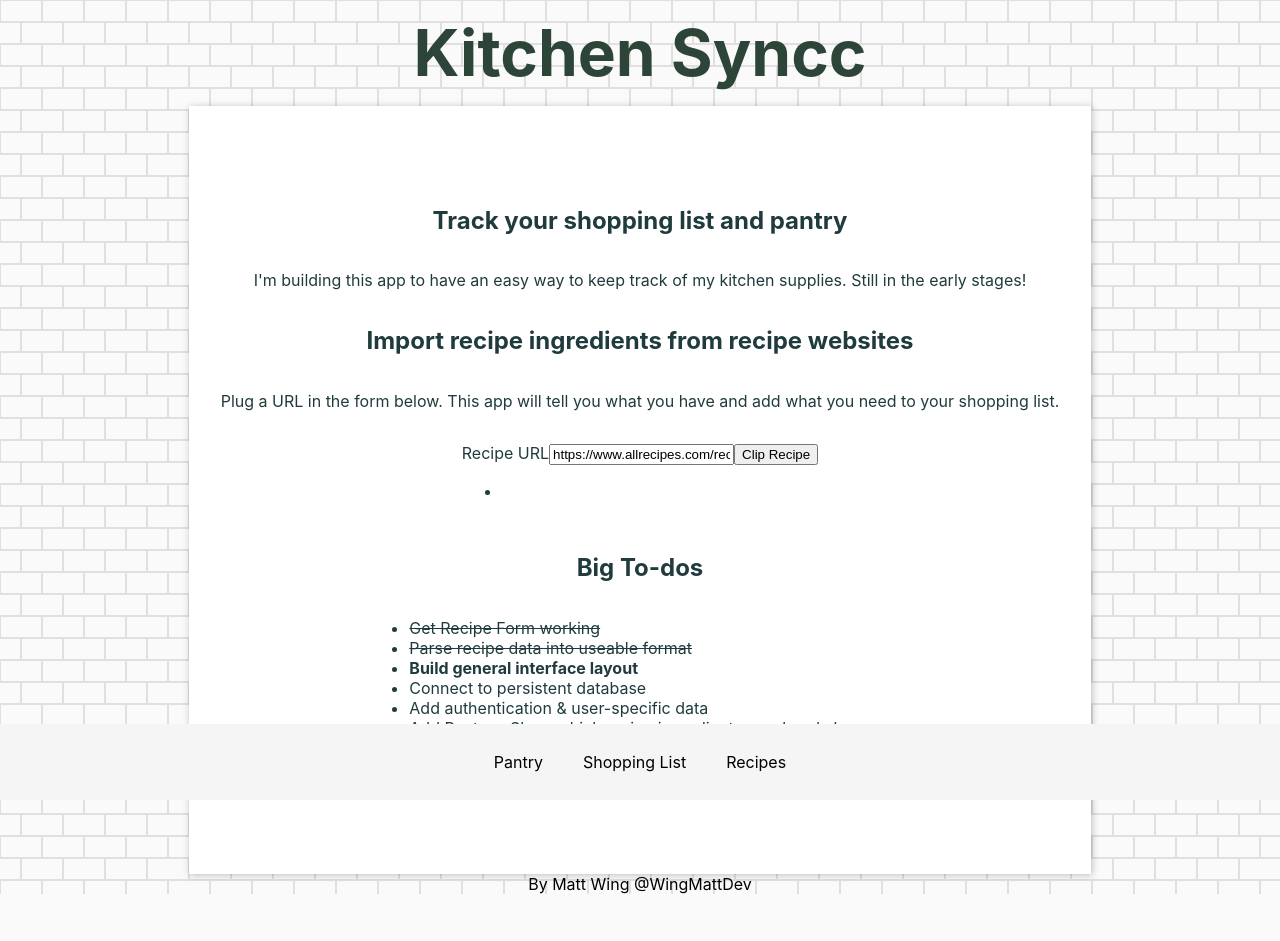
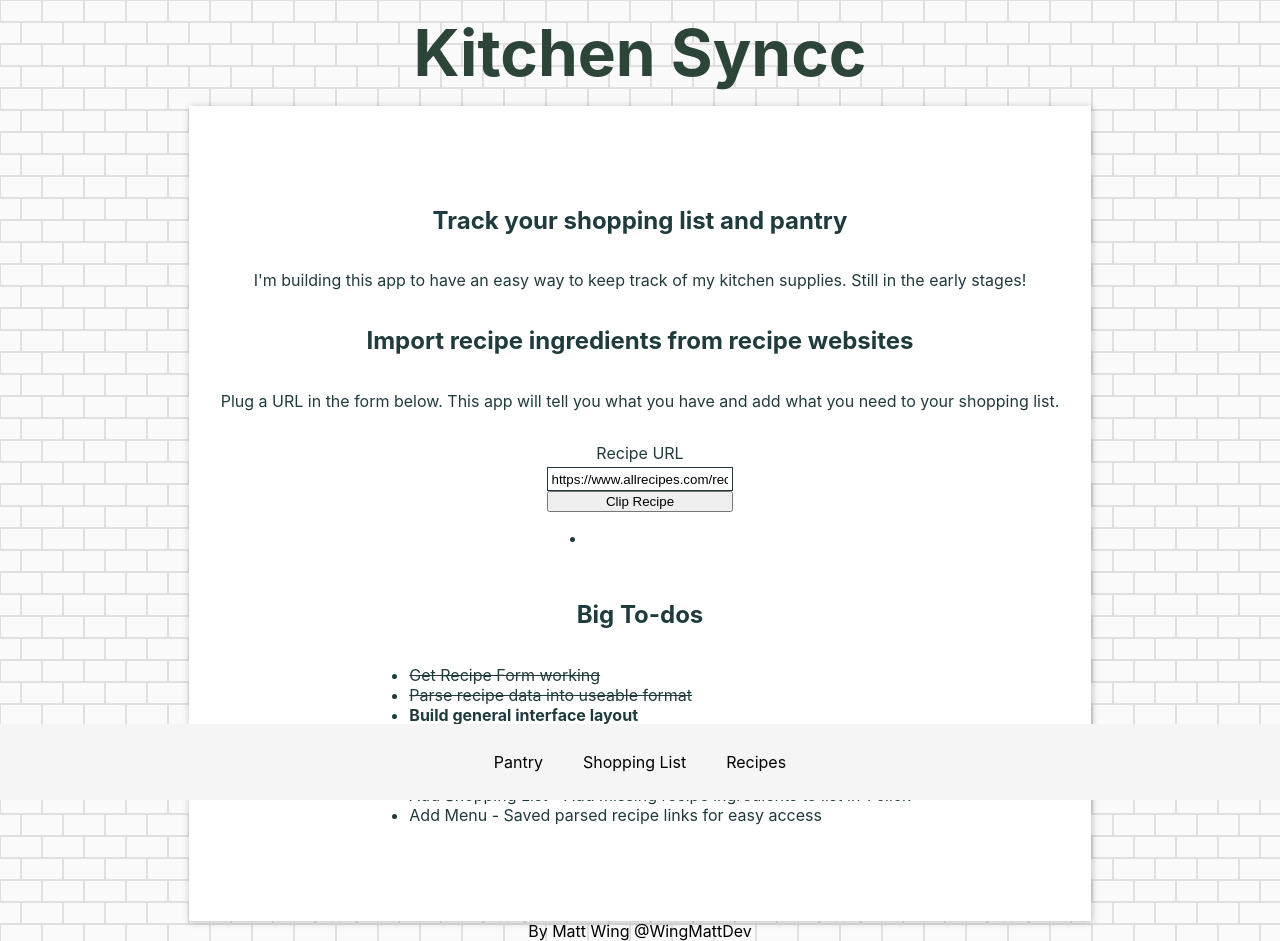
Before and after one commit to wingmatt/kitchensyncc, a Next.js app: page / in a window 1280 px wide. Before the commit the page ends 894 px from the top, so only its background shows below. Built offline with nearby package versions, Linux system fonts and the light colour scheme.

Commit message:
Add RecipeSearch component CSS module

```diff
--- a/components/RecipeSearch.tsx
+++ b/components/RecipeSearch.tsx
@@ -1,4 +1,5 @@
 import {useState} from 'react'
+import styles from '../styles/components/RecipeSearch.module.css'
 import {Recipe, Ingredient} from '../types'
 
 const RecipeSearch = () => {
@@ -29,10 +30,10 @@ const RecipeSearch = () => {
 
   return (
     <figure>
-      <form onSubmit={getRecipe} data-testid="recipe-search">
+      <form onSubmit={getRecipe} className={styles.container}>
         <label htmlFor="url">Recipe URL</label>
-        <input type="text" id="url" name="url" defaultValue={recipe.url} onChange={event => setRecipe({...recipe, url: event.target.value})} />
-        <button type="submit">Clip Recipe</button>
+        <input type="text" className={styles.search} id="url" name="url" defaultValue={recipe.url} onChange={event => setRecipe({...recipe, url: event.target.value})} />
+        <button type="submit" className={styles.button}>Clip Recipe</button>
       </form>
       <ul>
         {recipe.ingredients.map((value: Ingredient, index) => {
--- /dev/null
+++ b/styles/components/RecipeSearch.module.css
@@ -0,0 +1,17 @@
+.container {
+  display: flex;
+  flex-flow: column;
+  text-align: center;
+}
+.container label {
+  margin-bottom: .25rem;
+}
+.search {
+  flex: 100%;
+  padding: .25em;
+  border: 1px solid #203B3D;
+}
+.button {
+  margin: 0;
+  flex: 100%;
+}
```
